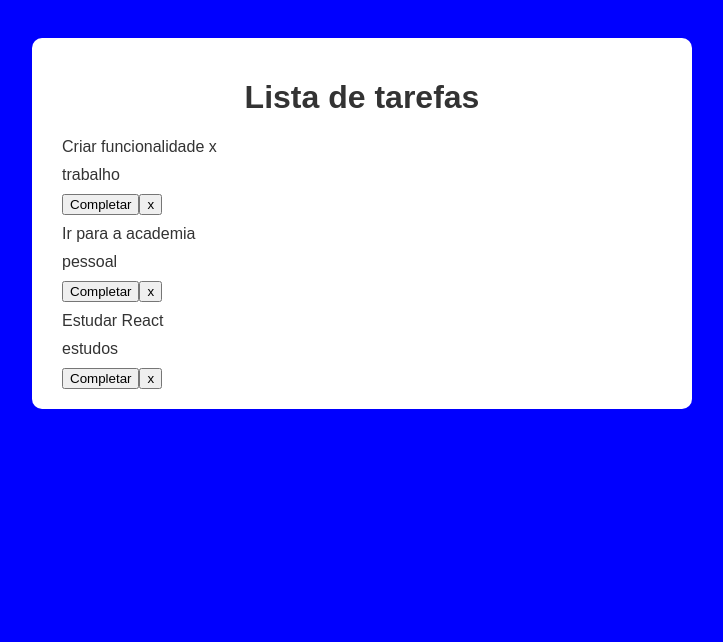
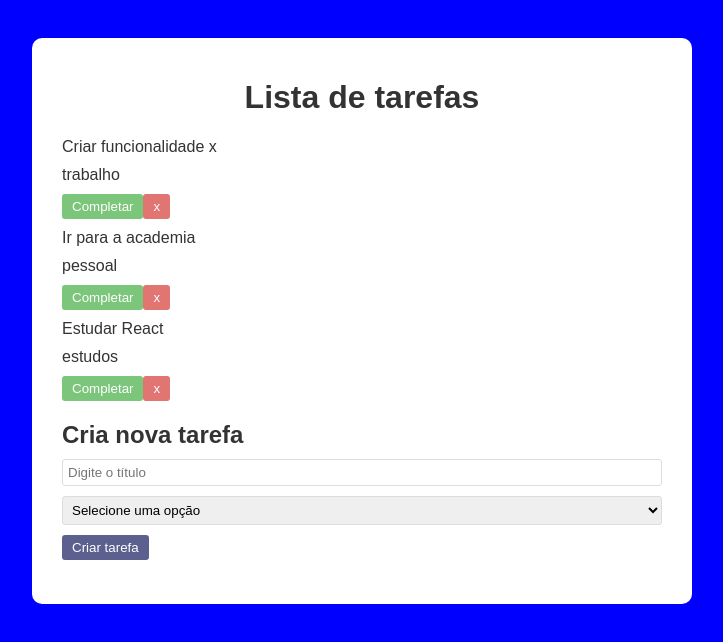
Before and after one commit to MatheusDamascenoRocha/Lista-de-tarefas, a React (Vite) app in the folder listaTarefa/: page / in a window 1280 px wide. Shown: the top 642 px of the page, without its empty margins (278-1001 px from the left). Built offline with nearby package versions, Linux system fonts and the light colour scheme.

Commit message:
feat: criar tarefas

```diff
--- a/listaTarefa/src/App.css
+++ b/listaTarefa/src/App.css
@@ -30,3 +30,32 @@
 input {
   box-sizing: border-box;
 }
+button{
+  background-color: #333974;
+  color: #fff;
+  padding: 5px 10px;
+  border: none;
+  border-radius: 3px;
+  cursor: pointer;
+  opacity: .8;
+  transition: 0.3s;
+}
+button:hover{
+  opacity: 1;
+}
+.complete{
+  background-color: #5cb85c;
+}
+.remove{
+  background-color: #d9534f;
+}
+.todo-form{
+  padding-bottom: 1.5rem;
+}
+input, select{
+  padding: 5px;
+  margin-bottom: 10px;
+  border: 1px solid #DDD;
+  border-radius: 3px;
+  width: 100%;
+}
--- a/listaTarefa/src/App.jsx
+++ b/listaTarefa/src/App.jsx
@@ -1,5 +1,6 @@
 import { useState } from 'react';
 import Todo from './components/todo';
+import TodoForm from './components/todoForm';
 import './app.css';
 
 function App() {
@@ -33,6 +34,7 @@
           <Todo todo = {todo}/>
         ))}
       </div>
+      <TodoForm />
     </div>
   )
 }
--- a/listaTarefa/src/components/todo.jsx
+++ b/listaTarefa/src/components/todo.jsx
@@ -8,8 +8,8 @@
               <p className="categoria">{todo.categoria}</p>
             </div>
             <div>
-              <button>Completar</button>
-              <button>x</button>
+              <button className="complete">Completar</button>
+              <button className="remove">x</button>
             </div>
           </div>
     )
--- /dev/null
+++ b/listaTarefa/src/components/todoForm.jsx
@@ -0,0 +1,21 @@
+import React from "react";
+
+const todoForm = () => {
+    return (
+        <div className="todo-form">
+            <h2>Cria nova tarefa</h2>
+            <form>
+                <input type="text" placeholder="Digite o título"/>
+                <select>
+                    <option value="">Selecione uma opção</option>
+                    <option value="Trabalho">Trabalho</option>
+                    <option value="Pessoal">Pessoal</option>
+                    <option value="Estudos">Estudos</option>
+                </select>
+                <button type="submit">Criar tarefa</button>
+            </form>
+        </div>
+    )
+}
+
+export default todoForm
```
